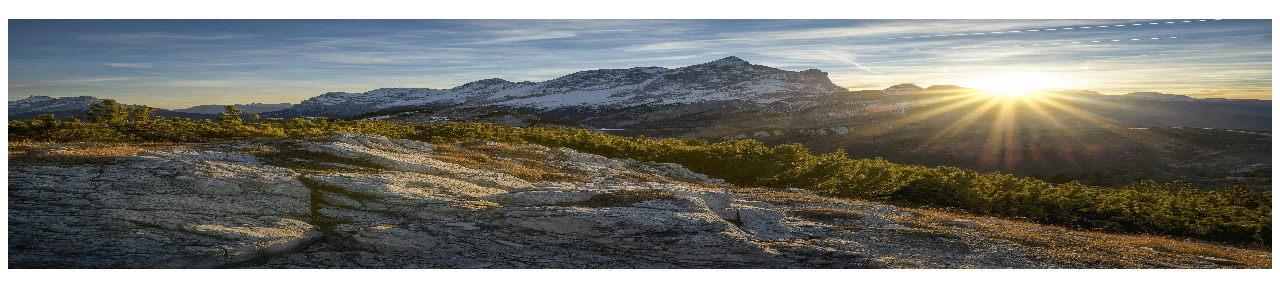
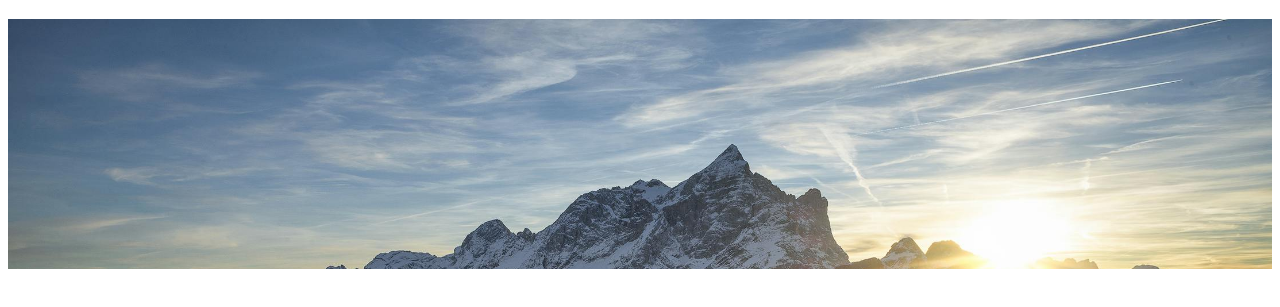
Before and after one commit to ShareghYusefi/ResponsiveDesign, a plain HTML site: page index.html in a window 1280 px wide. Shown: the part 61-368 px from the top of the page. Drawn offline with Linux system fonts and the light colour scheme.

Commit message:
responsive background cover

```diff
--- a/index.html
+++ b/index.html
@@ -15,7 +15,8 @@
         width: 100%;
         height: 250px;
         background-image: url("mountains.jpg");
-        background-size: 100% 100%;
+        /* cover keeps the aspect ratio and covers the whole element */
+        background-size: cover;
       }
     </style>
   </head>
```
